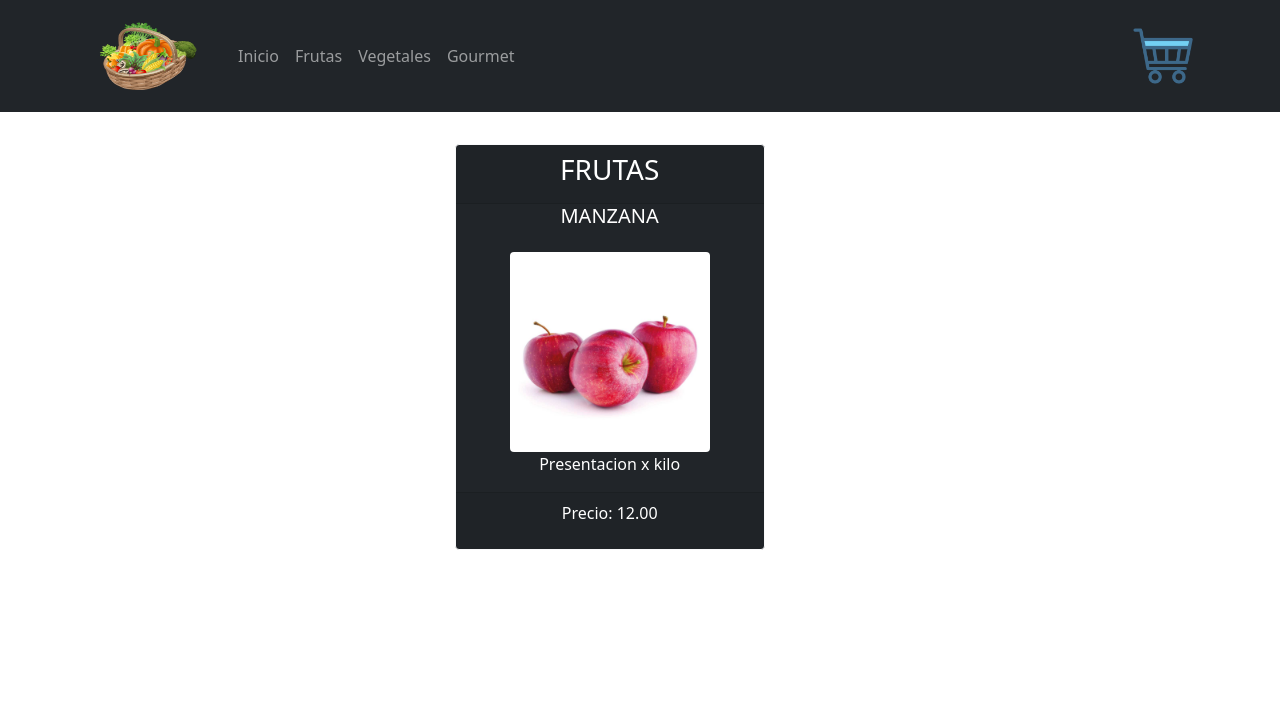
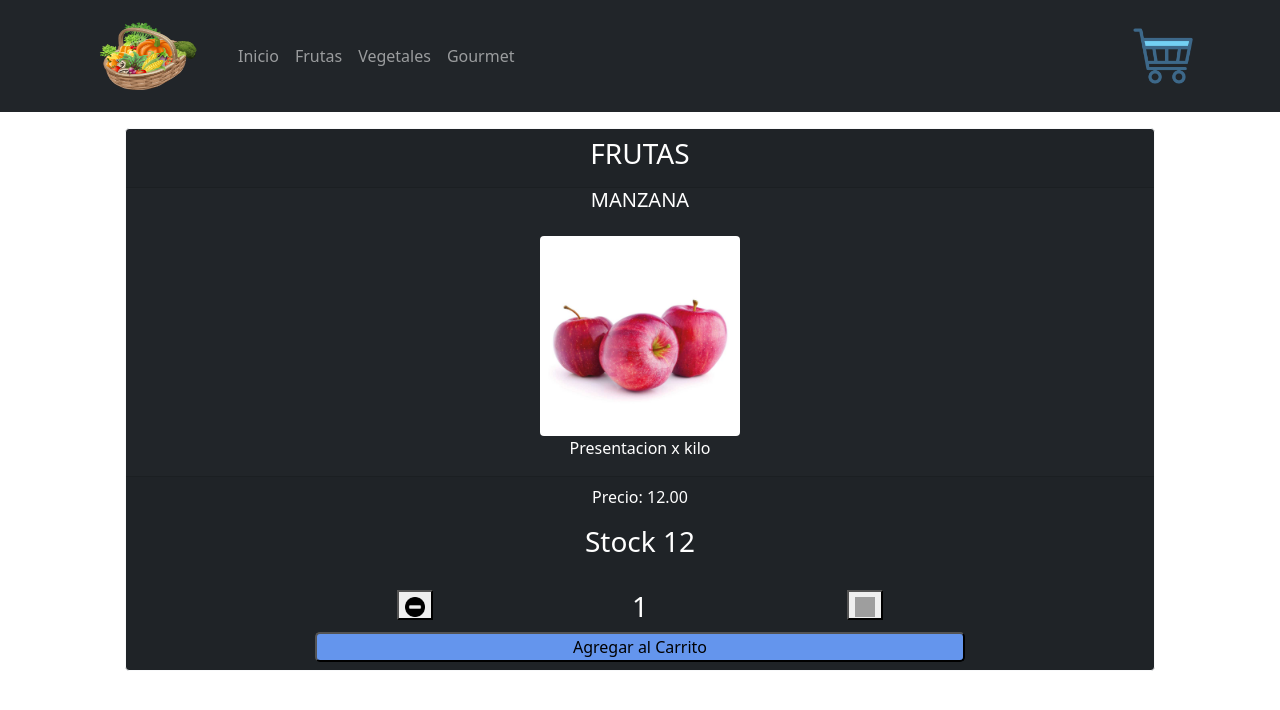
Before and after one commit to waltergamboa/ecommerce-gamboawalter, a React (Create React App) app: page /detalle/1 in a window 1280 px wide. Shown: the top 710 px of the page. Built offline with nearby package versions, Linux system fonts and the light colour scheme; grey boxes are pictures that could not be loaded.

Commit message:
sincronizar

```diff
--- a/src/App.js
+++ b/src/App.js
@@ -4,6 +4,7 @@ import "bootstrap/dist/css/bootstrap.min.css";
 import NavBar from "./components/Menu/Menu";
 import ItemListContainer from "./containers/ItemListContainer/ItemListContainer";
 import ItemDetailContainer from "./containers/ItemDetailContainer/ItemDetailContainer";
+import Cart from "./components/Cart/Cart";
 
 function App() {
   return (
@@ -26,6 +27,7 @@ function App() {
             }
           />
           <Route path="/detalle/:id" element={<ItemDetailContainer />} />
+          <Route path="/cart" element={<Cart/>}/>
           <Route path="*" element={<Navigate to="/" />} />
         </Routes>
       </BrowserRouter>
--- /dev/null
+++ b/src/components/Cart/Cart.js
@@ -0,0 +1,7 @@
+const Cart = () => {
+  return (
+    <div>Cart</div>
+  )
+}
+
+export default Cart
--- a/src/components/ItemCount/ItemCount.js
+++ b/src/components/ItemCount/ItemCount.js
@@ -28,10 +28,9 @@ function ItemCount({ stock, inicial, onAdd }) {
 
   return (
     <>
-      <div className="container" style={{ width: "50%", margin: "0 auto" }}>
+      <div className="container" style={{ width: "70%", margin: "0 auto" }}>
         <div className="row">
           <div className="col-12 mb-4">
-            <h2>Oregano</h2>
             <h3>Stock {stock}</h3>
           </div>
         </div>
--- a/src/components/ItemDetail/ItemDetail.js
+++ b/src/components/ItemDetail/ItemDetail.js
@@ -1,15 +1,26 @@
+import { useState, useEffect } from "react";
 import Image from "react-bootstrap/Image";
+import { Link } from "react-router-dom";
+import ItemCount from "../../components/ItemCount/ItemCount";
 
 const ItemDetail = ({ producto }) => {
+  const [cantidad, setCantidad] = useState(0);
+  const [stock, setStock] = useState(12);
+  const [agregado, setAgregado] = useState("");
+
+  function onAdd(cantidad) {
+    setCantidad(cantidad);
+    setStock(stock - cantidad);
+    setAgregado("agregado");
+  }
+
   return (
     <>
       <div className="row text-center">
-        <div className="col-4"></div>
-        <div className="col-6 p-3">
+        <div className="col-1"></div>
+        <div className="col-10">
           <div
-            className="card text-white bg-dark border-light m-3"
-            style={{ width: "50%" }}
-          >
+            className="card text-white bg-dark border-light m-3 text-center">
             <div className="card-header text-center">
               <h3>{String(producto.categoria).toUpperCase()}</h3>
             </div>
@@ -31,12 +42,30 @@ const ItemDetail = ({ producto }) => {
 
             <div className="card-footer">
               <p>
-                Precio: <span>{parseFloat(String(producto.precio)).toFixed(2)}</span>
+                Precio:{" "}
+                <span>{parseFloat(String(producto.precio)).toFixed(2)}</span>
               </p>
+              {agregado === "agregado" ? (
+                <>
+                <Link to="/cart">
+                  <button className="btn btn-warning btn-block m-3">
+                    Terminar mi compra
+                  </button>
+                </Link>
+                <Link to="/">
+                <button className="btn btn-primary btn-block m-3">
+                  Seguir Comprando
+                </button>
+              </Link>
+              </>
+
+              ) : (
+                <ItemCount stock={stock} inicial="1" onAdd={onAdd} />
+              )}
             </div>
           </div>
         </div>
-        <div className="col-2"></div>
+        <div className="col-1"></div>
       </div>
     </>
   );
--- a/src/containers/ItemDetailContainer/ItemDetailContainer.js
+++ b/src/containers/ItemDetailContainer/ItemDetailContainer.js
@@ -9,7 +9,7 @@ const ItemDetailContainer = () => {
   const { id } = useParams();
 
   useEffect(() => {
-    getFetch(parseInt(id))
+    getFetch(id)
       .then((response) => {
         if (response) {
           setProducto(response);
--- a/src/containers/ItemListContainer/ItemListContainer.js
+++ b/src/containers/ItemListContainer/ItemListContainer.js
@@ -1,18 +1,14 @@
 import { useState, useEffect } from "react";
 import { getFetch } from "../../helpers/getFetch";
-import ItemCount from "../../components/ItemCount/ItemCount";
 import "./ItemListContainer.css";
 import ItemList from "../../components/ItemList/ItemList";
 import { useParams } from "react-router-dom";
 
 function ItemListContainer({ gretting }) {
-  const [stock, setStock] = useState(12);
+
 
   const { categoriaId } = useParams();
 
-  function onAdd(cantidad) {
-    setStock(stock - cantidad);
-  }
 
   const [productos, setProductos] = useState([]);
   const [cargando, setCargando] = useState(true);
@@ -50,7 +46,6 @@ function ItemListContainer({ gretting }) {
         ) : (
           <ItemList productos={productos} />
         )}
-        {/* <ItemCount stock={stock} inicial="1" onAdd={onAdd} /> */}
       </div>
     </>
   );
--- a/src/helpers/getFetch.js
+++ b/src/helpers/getFetch.js
@@ -437,7 +437,7 @@ export const getFetch = (id)=>{
     return new Promise((resolve, reject)=>{
         setTimeout(()=>{
             if (id){
-              resolve(productos.find(producto => producto.id === id));
+              resolve(productos.find(producto => producto.id ===+ id));
             }
             else{
               resolve(productos);
```
